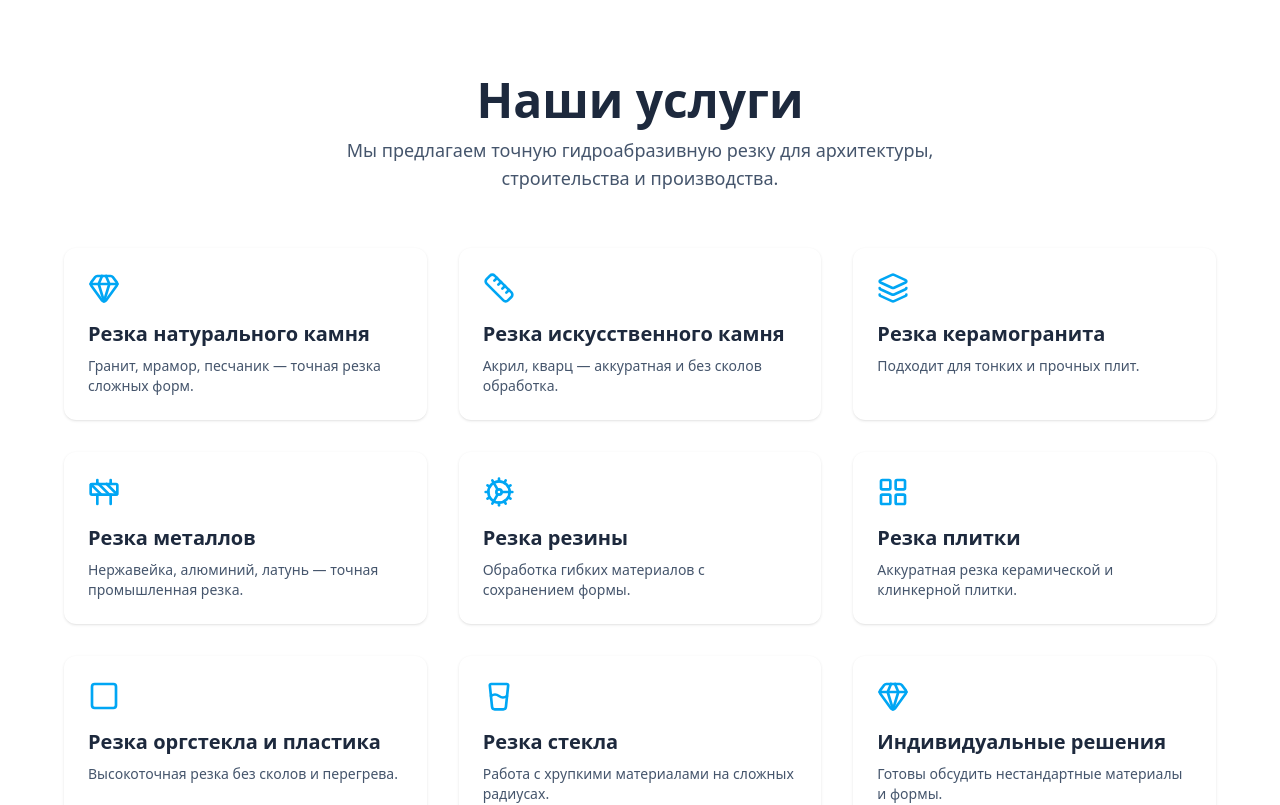
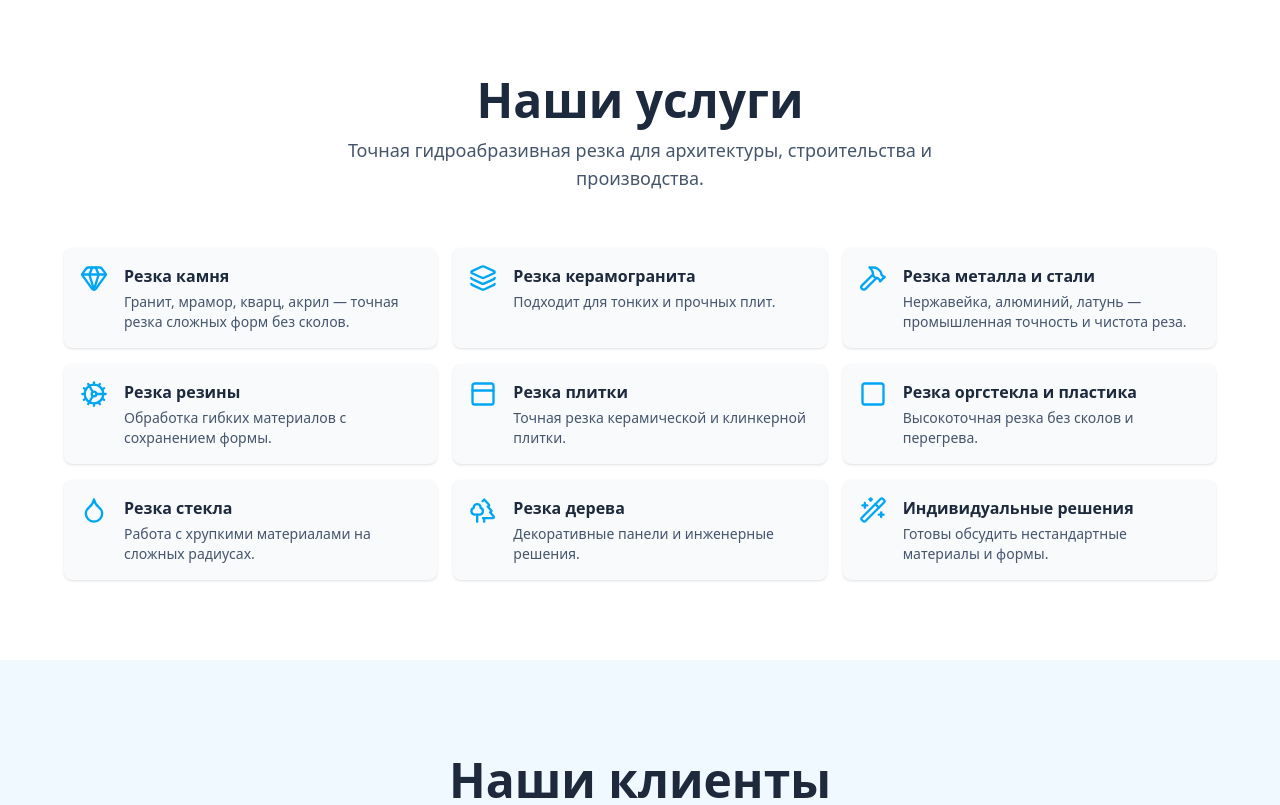
Before and after one commit to sashashreyder/waterjet, a React (Vite) app: page / in a window 1280 px wide. Shown: the part 2080-2885 px from the top of the page. Built offline with nearby package versions, Linux system fonts and the light colour scheme; no server answers.

Commit message:
ServicesSection upd

```diff
--- a/src/components/CallbackForm/CallbackForm.tsx
+++ b/src/components/CallbackForm/CallbackForm.tsx
@@ -1,7 +1,6 @@
 import React, { useState } from 'react';
 import CallToAction from '../CallToAction/CallToAction';
 import styles from './CallbackForm.module.css';
-
 
 const CallbackForm = () => {
   const [phone, setPhone] = useState('');
--- a/src/components/ServicesSection/ServicesSection.tsx
+++ b/src/components/ServicesSection/ServicesSection.tsx
@@ -1,57 +1,58 @@
 import {
   Gem,
-    Ruler,
-    Construction,
   Layers3,
+  Hammer,
   Cog,
-    GlassWater,
+  PanelTop,
   Square,
-    LayoutGrid,
+  Droplet,
+  Trees,
+  WandSparkles,
 } from 'lucide-react';
 
 const services = [
   {
-      icon: <Gem size={32} className="text-sky-500" />,
-      title: 'Резка натурального камня',
-      desc: 'Гранит, мрамор, песчаник — точная резка сложных форм.',
+    icon: <Gem size={28} className="text-sky-500" />,
+    title: 'Резка камня',
+    desc: 'Гранит, мрамор, кварц, акрил — точная резка сложных форм без сколов.',
   },
   {
-      icon: <Ruler size={32} className="text-sky-500" />,
-      title: 'Резка искусственного камня',
-      desc: 'Акрил, кварц — аккуратная и без сколов обработка.',
-    },
-    {
-      icon: <Layers3 size={32} className="text-sky-500" />,
+    icon: <Layers3 size={28} className="text-sky-500" />,
     title: 'Резка керамогранита',
     desc: 'Подходит для тонких и прочных плит.',
   },
   {
-      icon: <Construction size={32} className="text-sky-500" />,
-      title: 'Резка металлов',
-      desc: 'Нержавейка, алюминий, латунь — точная промышленная резка.',
+    icon: <Hammer size={28} className="text-sky-500" />,
+    title: 'Резка металла и стали',
+    desc: 'Нержавейка, алюминий, латунь — промышленная точность и чистота реза.',
   },
   {
-      icon: <Cog size={32} className="text-sky-500" />,
+    icon: <Cog size={28} className="text-sky-500" />,
     title: 'Резка резины',
     desc: 'Обработка гибких материалов с сохранением формы.',
   },
   {
-      icon: <LayoutGrid size={32} className="text-sky-500" />,
+    icon: <PanelTop size={28} className="text-sky-500" />,
     title: 'Резка плитки',
-      desc: 'Аккуратная резка керамической и клинкерной плитки.',
+    desc: 'Точная резка керамической и клинкерной плитки.',
   },
   {
-      icon: <Square size={32} className="text-sky-500" />,
+    icon: <Square size={28} className="text-sky-500" />,
     title: 'Резка оргстекла и пластика',
     desc: 'Высокоточная резка без сколов и перегрева.',
   },
   {
-      icon: <GlassWater size={32} className="text-sky-500" />,
+    icon: <Droplet size={28} className="text-sky-500" />,
     title: 'Резка стекла',
     desc: 'Работа с хрупкими материалами на сложных радиусах.',
   },
   {
-      icon: <Gem size={32} className="text-sky-500" />,
+    icon: <Trees size={28} className="text-sky-500" />,
+    title: 'Резка дерева',
+    desc: 'Декоративные панели и инженерные решения.',
+  },
+  {
+    icon: <WandSparkles size={28} className="text-sky-500" />,
     title: 'Индивидуальные решения',
     desc: 'Готовы обсудить нестандартные материалы и формы.',
   },
@@ -64,7 +65,6 @@ import {
         <h2
           className="text-4xl md:text-5xl font-extrabold text-slate-800 mb-3"
           data-aos="fade-up"
-            data-aos-delay="0"
         >
           Наши услуги
         </h2>
@@ -72,22 +72,24 @@ import {
           className="text-slate-600 text-lg max-w-2xl mx-auto"
           data-aos="fade-up"
         >
-            Мы предлагаем точную гидроабразивную резку для архитектуры, строительства и производства.
+          Точная гидроабразивная резка для архитектуры, строительства и производства.
         </p>
       </div>
 
-        <div className="grid grid-cols-1 sm:grid-cols-2 lg:grid-cols-3 gap-8 max-w-6xl mx-auto">
+      <div className="grid gap-4 sm:grid-cols-2 lg:grid-cols-3 max-w-6xl mx-auto">
         {services.map((service, index) => (
           <div
             key={index}
-              className="bg-white rounded-xl p-6 shadow hover:shadow-md transition-transform duration-500 hover:scale-[1.02]"
+            className="flex items-start bg-slate-50 rounded-lg p-4 shadow-sm hover:shadow transition duration-300"
             data-aos="fade-up"
           >
-              <div className="mb-4">{service.icon}</div>
-              <h3 className="text-xl font-semibold text-slate-800 mb-2">
+            <div className="mr-4">{service.icon}</div>
+            <div>
+              <h3 className="text-base font-semibold text-slate-800 mb-1">
                 {service.title}
               </h3>
-              <p className="text-slate-600 text-sm">{service.desc}</p>
+              <p className="text-sm text-slate-600">{service.desc}</p>
+            </div>
           </div>
         ))}
       </div>
```
Lines whose indentation alone changed are shown as unchanged.
